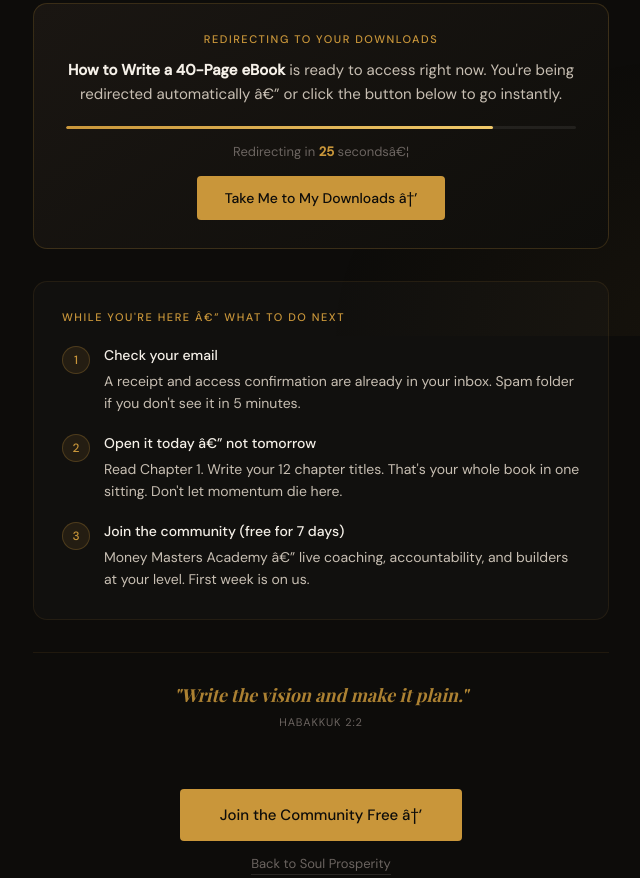
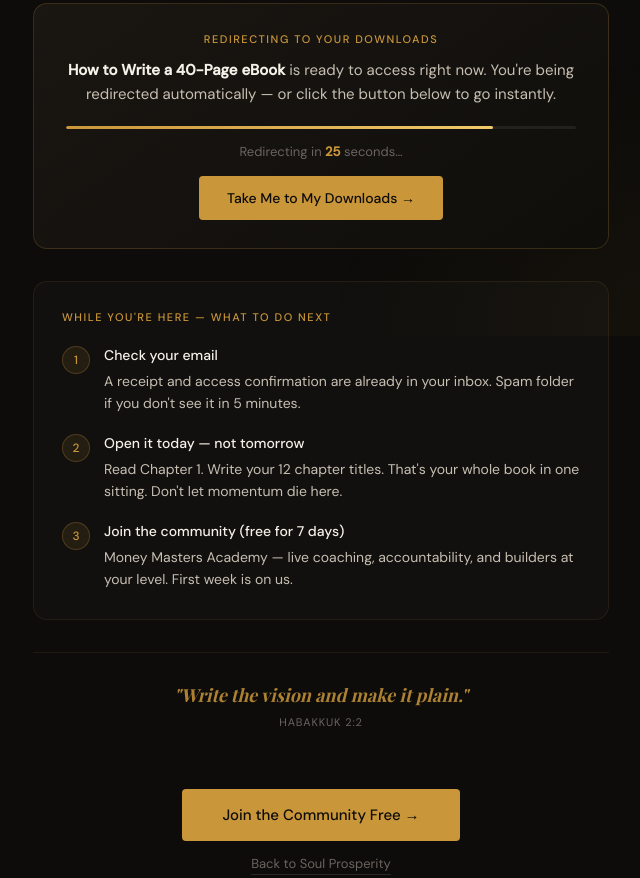
Before and after one commit to gmoney0112-create/soul-prosperity, a plain HTML site: page thank-you.html in a window 1280 px wide. Shown: the part 464-1342 px from the top of the page, without its empty margins (319-959 px from the left). Drawn offline with nearby package versions, Linux system fonts and the light colour scheme; a web font is replaced by a local one.

Commit message:
Fix thank-you encoding artifacts

```diff
--- a/thank-you.html
+++ b/thank-you.html
@@ -3,7 +3,7 @@
 <head>
 <meta charset="UTF-8">
 <meta name="viewport" content="width=device-width, initial-scale=1.0">
-<title>You're In â€” Soul Prosperity</title>
+<title>You're In &mdash; Soul Prosperity</title>
 
 <!-- Meta Pixel Code -->
 <script>
@@ -233,20 +233,19 @@ footer a:hover { color: var(--gold); }
     <p class="redirect-label">Redirecting to your downloads</p>
     <p class="redirect-msg">
       <strong id="productName">Your product</strong> is ready to access right now.
-      You're being redirected automatically â€” or click the button below to go instantly.
-    </p>
+      You're being redirected automatically &mdash; or click the button below to go instantly.</p>
     <div class="countdown-bar-track">
       <div class="countdown-bar-fill" id="countdownBar"></div>
     </div>
-    <p class="countdown-text">Redirecting in <span id="countdownNum">30</span> secondsâ€¦</p>
+    <p class="countdown-text">Redirecting in <span id="countdownNum">30</span> seconds&hellip;</p>
     <a href="#" class="btn-now" id="downloadNowBtn">
-      Take Me to My Downloads â†’
+      Take Me to My Downloads &rarr;
     </a>
   </div>
 
   <!-- NEXT STEPS -->
   <div class="steps-card">
-    <p class="steps-label">While you're here â€” what to do next</p>
+    <p class="steps-label">While you're here &mdash; what to do next</p>
     <ul class="step-list">
       <li class="step-item">
         <div class="step-num">1</div>
@@ -258,7 +257,7 @@ footer a:hover { color: var(--gold); }
       <li class="step-item">
         <div class="step-num">2</div>
         <div class="step-body">
-          <strong>Open it today â€” not tomorrow</strong>
+          <strong>Open it today &mdash; not tomorrow</strong>
           Read Chapter 1. Write your 12 chapter titles. That's your whole book in one sitting. Don't let momentum die here.
         </div>
       </li>
@@ -266,7 +265,7 @@ footer a:hover { color: var(--gold); }
         <div class="step-num">3</div>
         <div class="step-body">
           <strong>Join the community (free for 7 days)</strong>
-          Money Masters Academy â€” live coaching, accountability, and builders at your level. First week is on us.
+          Money Masters Academy &mdash; live coaching, accountability, and builders at your level. First week is on us.
         </div>
       </li>
     </ul>
@@ -279,7 +278,7 @@ footer a:hover { color: var(--gold); }
 
   <div class="community-cta">
     <a href="https://skool.com/money-masters-academy-5443/about" class="btn-skool" target="_blank">
-      Join the Community Free â†’
+      Join the Community Free &rarr;
     </a><br>
     <a href="https://gmoney0112-create.github.io/soul-prosperity/" class="btn-back">
       Back to Soul Prosperity
@@ -314,9 +313,9 @@ footer a:hover { color: var(--gold); }
 </main>
 
 <footer>
-  Â© 2026 Soul Prosperity Â· Kingdom Systems for Blue-Collar Christian Business Owners<br>
-  <a href="https://gmoney0112-create.github.io/soul-prosperity/privacy.html" target="_blank">Privacy Policy</a> Â·
-  <a href="https://gmoney0112-create.github.io/soul-prosperity/terms.html" target="_blank">Terms</a> Â·
+  &copy; 2026 Soul Prosperity &middot; Kingdom Systems for Blue-Collar Christian Business Owners<br>
+  <a href="https://gmoney0112-create.github.io/soul-prosperity/privacy.html" target="_blank">Privacy Policy</a> &middot;
+  <a href="https://gmoney0112-create.github.io/soul-prosperity/terms.html" target="_blank">Terms</a> &middot;
   30-Day Money-Back Guarantee on all products
 </footer>
 
@@ -328,7 +327,7 @@ const TIER_MAP = {
   '17':  { anchor: 'tier-17',  name: 'eBook + Audiobook Bundle',             value: 17  },
   '27':  { anchor: 'tier-27',  name: 'Paperback Bundle',                     value: 27  },
   '67':  { anchor: 'tier-67',  name: 'Online Course Bundle',                 value: 67  },
-  '497': { anchor: 'tier-497', name: 'Lifetime Access â€” All Products',       value: 497 },
+  '497': { anchor: 'tier-497', name: 'Lifetime Access - All Products',       value: 497 },
   '97':  { anchor: 'tier-97',  name: 'AI Kingdom Business System',           value: 97  },
 };
 const DEFAULT_ANCHOR = 'tier-7';
```
